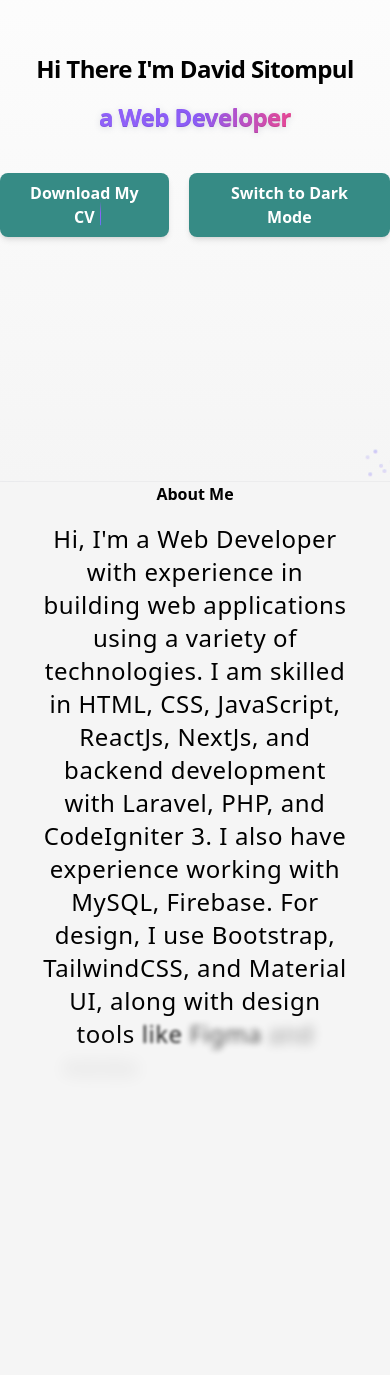
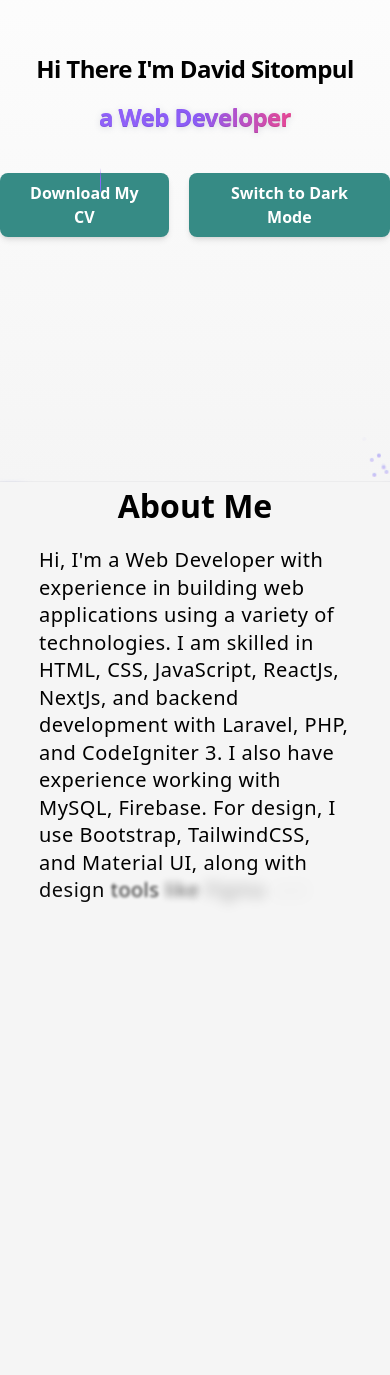
Before and after one commit to H2Vid/portfolio2024, a Next.js app: page / in a window 390 px wide. Shown: the part 193-1568 px from the top of the page. Built offline with nearby package versions, Linux system fonts and the light colour scheme.

Commit message:
mengbah font size about

```diff
--- a/src/components/aboutMe/AboutMe.jsx
+++ b/src/components/aboutMe/AboutMe.jsx
@@ -9,8 +9,8 @@ const AboutMe = () => {
 
  `
   return (
-    <div className="w-[80%] mx-auto text-center overflow-hidden">
-      <h1 className="text-[px] md:text-[42px] lg:text-[60px] font-bold text-black dark:text-white">About Me</h1>
+    <div className="w-[80%] mx-auto overflow-hidden">
+      <h1 className="text-center text-[32px] md:text-[42px] lg:text-[60px] font-bold text-black dark:text-white">About Me</h1>
       <TextGenerateEffect words={word} />
     </div>
   )
--- a/src/components/ui/text-generate-effect.js
+++ b/src/components/ui/text-generate-effect.js
@@ -43,7 +43,7 @@ export const TextGenerateEffect = ({ words, className, filter = true, duration =
   return (
     <div className={cn("font-bold", className)}>
       <div className="mt-4">
-        <div className=" dark:text-white text-black text-2xl font-light leading-snug tracking-wide">{renderWords()}</div>
+        <div className="dark:text-white text-black text-xl md:text-2xl font-light leading-snug tracking-wide">{renderWords()}</div>
       </div>
     </div>
   )
```
